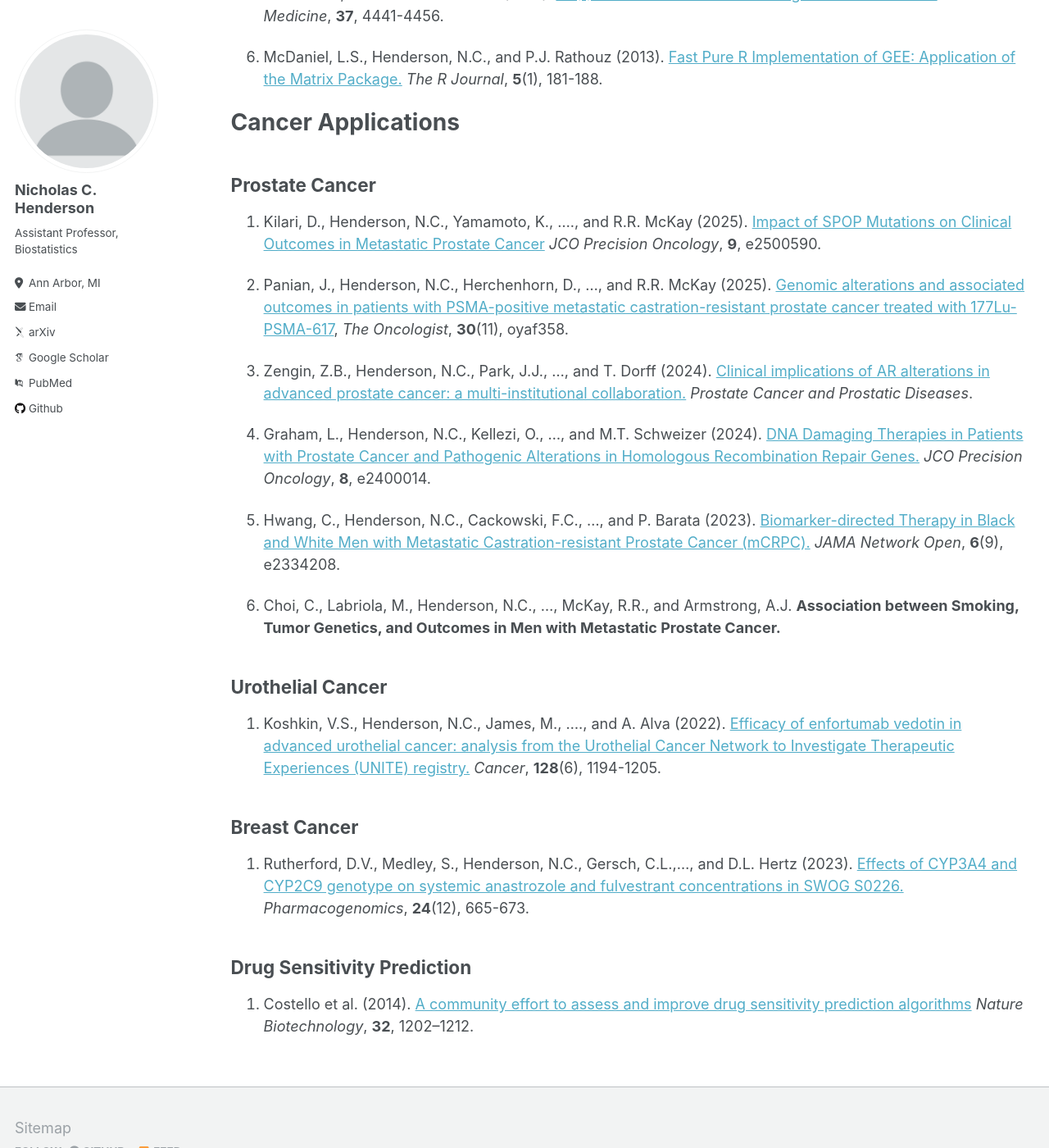
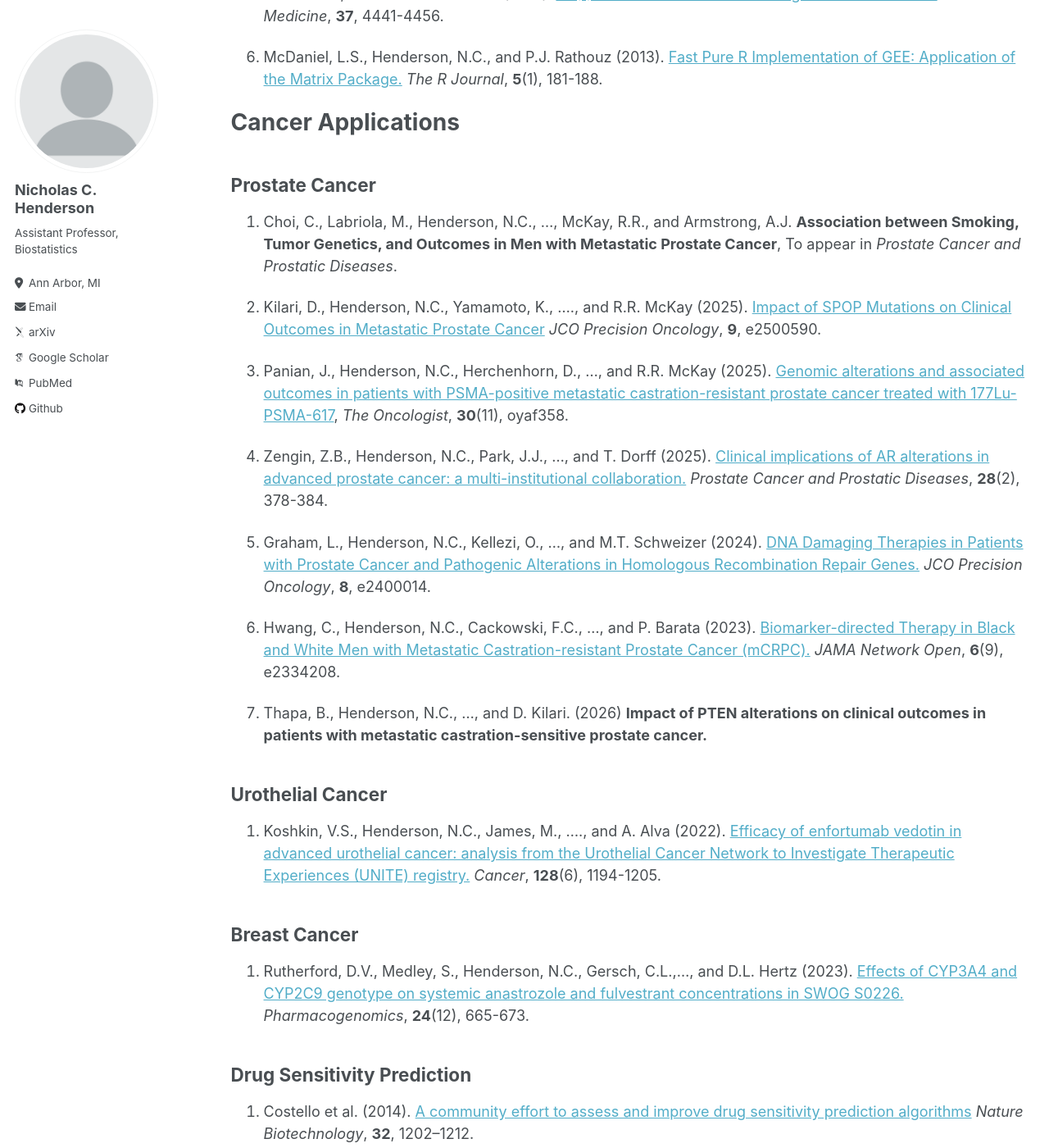
Before and after one commit to nchenderson/nchenderson.github.io, a Jekyll site: the page built from _pages/publications.md, in a window 1280 px wide and 1400 px high, scrolled down 2831 px. Shown: the whole window at 82% size. Built offline with Jekyll 4.4.1, drawn with Linux system fonts in a browser that asks for light colours; some web fonts are replaced; some of the changed text lies outside the part shown.

```diff
--- a/_pages/publications.md
+++ b/_pages/publications.md
@@ -15,21 +15,22 @@ A list of papers grouped by topic, with links to relevant data and **R** code, i
 Heterogeneity of Treatment Effect
 ======
 
-1. Kabata, D., Henderson, N.C., and R. Varadhan (2025). [Quantifying uncertainty of individualized treatment effects in right-censored survival data: A comparison of Bayesian additive regression trees and causal survival forest](https://link.springer.com/article/10.1007/s10742-025-00362-9) Health Services and Outcomes Research Methodology.
+1. Ashouri, M., and N.C. Henderson (2026). [Evaluating and Testing for Actionable Treatment Effect Heterogeneity](https://journals.sagepub.com/doi/10.1177/09622802261470081), To appear in *Statistical Methods in Medical Research*
 
-2. Segal, J.B., Varadhan, R., Groenwold, R.H.H., Henderson, N.C.,..., and M. Burcu (2023). [Assessing Heterogeneity of Treatment Effect in Real-World Data.](https://www.acpjournals.org/doi/abs/10.7326/M22-1510) *Annals of Internal Medicine*, **176**(4), 536-544.
+2. Kabata, D., Henderson, N.C., and R. Varadhan (2025). [Quantifying uncertainty of individualized treatment effects in right-censored survival data: A comparison of Bayesian additive regression trees and causal survival forest](https://link.springer.com/article/10.1007/s10742-025-00362-9) Health Services and Outcomes Research Methodology.
 
-3. Henderson, N.C., Louis, T.A., Rosner, G.L., and R. Varadhan (2020). [Individualized Treatment Effects with Censored Data via Fully Nonparametric Bayesian Accelerated Failure Time Models.](https://academic.oup.com/biostatistics/article/21/1/50/5056258) *Biostatistics*, **21**, 50-68.
+3. Segal, J.B., Varadhan, R., Groenwold, R.H.H., Henderson, N.C.,..., and M. Burcu (2023). [Assessing Heterogeneity of Treatment Effect in Real-World Data.](https://www.acpjournals.org/doi/abs/10.7326/M22-1510) *Annals of Internal Medicine*, **176**(4), 536-544.
 
-4. Lesko, C.R., Henderson, N.C., and R. Varadhan (2018). [Considerations when Assessing Heterogeneity of Treatment Effect in Patient-Centered Outcomes Research.](https://www.sciencedirect.com/science/article/abs/pii/S0895435617301099) *Journal of Clinical Epidemiology*, **100**, 22-31.
+4. Henderson, N.C., Louis, T.A., Rosner, G.L., and R. Varadhan (2020). [Individualized Treatment Effects with Censored Data via Fully Nonparametric Bayesian Accelerated Failure Time Models.](https://academic.oup.com/biostatistics/article/21/1/50/5056258) *Biostatistics*, **21**, 50-68.
 
-5. Henderson, N.C. and R. Varadhan (2018). [Bayesian Bivariate Subgroup Analysis for Risk-Benefit Evaluation.](https://link.springer.com/article/10.1007/s10742-018-0188-1) *Health Services and Outcomes Research Methodology*, **18**(4), 244-264.
+5. Lesko, C.R., Henderson, N.C., and R. Varadhan (2018). [Considerations when Assessing Heterogeneity of Treatment Effect in Patient-Centered Outcomes Research.](https://www.sciencedirect.com/science/article/abs/pii/S0895435617301099) *Journal of Clinical Epidemiology*, **100**, 22-31.
 
-6. Wang, C., Louis, T.A., Henderson, N.C., Weiss, C.O., and R. Varadhan (2018). [BEANZ: A Web-based Software for Bayesian Analysis of Heterogeneous Treatment Effect in Patient-Centered Outcomes Research.](https://www.jstatsoft.org/article/view/v085i07) *Journal of Statistical Software*, **85**(7), 1-31.
+6. Henderson, N.C. and R. Varadhan (2018). [Bayesian Bivariate Subgroup Analysis for Risk-Benefit Evaluation.](https://link.springer.com/article/10.1007/s10742-018-0188-1) *Health Services and Outcomes Research Methodology*, **18**(4), 244-264.
 
-7. Henderson, N.C., Louis, T.A., Wang, C., and R. Varadhan (2016). [Bayesian Analysis of Heterogeneous Treatment Effects for Patient-Centered Outcomes Research.](https://link.springer.com/article/10.1007/s10742-016-0159-3) *Health Services and Outcomes Research Methodology*, **16**(4), 213-233.
+7. Wang, C., Louis, T.A., Henderson, N.C., Weiss, C.O., and R. Varadhan (2018). [BEANZ: A Web-based Software for Bayesian Analysis of Heterogeneous Treatment Effect in Patient-Centered Outcomes Research.](https://www.jstatsoft.org/article/view/v085i07) *Journal of Statistical Software*, **85**(7), 1-31.
 
-8. Ashouri, M., and N.C. Henderson (2025). [Evaluating and Testing for Actionable Treatment Effect Heterogeneity](https://arxiv.org/abs/2503.04093) ArXiv preprint.
+8. Henderson, N.C., Louis, T.A., Wang, C., and R. Varadhan (2016). [Bayesian Analysis of Heterogeneous Treatment Effects for Patient-Centered Outcomes Research.](https://link.springer.com/article/10.1007/s10742-016-0159-3) *Health Services and Outcomes Research Methodology*, **16**(4), 213-233.
+
 
 
 
@@ -95,17 +96,20 @@ Computational Statistics
 # Cancer Applications
 
 ## Prostate Cancer
-1. Kilari, D., Henderson, N.C., Yamamoto, K., ...., and R.R. McKay (2025). [Impact of SPOP Mutations on Clinical Outcomes in Metastatic Prostate Cancer](https://ascopubs.org/doi/abs/10.1200/PO-25-00590) *JCO Precision Oncology*, **9**, e2500590.
 
-2. Panian, J., Henderson, N.C., Herchenhorn, D., ..., and R.R. McKay (2025). [Genomic alterations and associated outcomes in patients with PSMA-positive metastatic castration-resistant prostate cancer treated with 177Lu-PSMA-617](), *The Oncologist*, **30**(11), oyaf358.
+1. Choi, C., Labriola, M., Henderson, N.C., ..., McKay, R.R., and Armstrong, A.J. **Association between Smoking, Tumor Genetics, and Outcomes in Men with Metastatic Prostate Cancer**, To appear in *Prostate Cancer and Prostatic Diseases*.
 
-3. Zengin, Z.B., Henderson, N.C., Park, J.J., ..., and T. Dorff (2024). [Clinical implications of AR alterations in advanced prostate cancer: a multi-institutional collaboration.](https://www.nature.com/articles/s41391-024-00805-3) *Prostate Cancer and Prostatic Diseases*.
+2. Kilari, D., Henderson, N.C., Yamamoto, K., ...., and R.R. McKay (2025). [Impact of SPOP Mutations on Clinical Outcomes in Metastatic Prostate Cancer](https://ascopubs.org/doi/abs/10.1200/PO-25-00590) *JCO Precision Oncology*, **9**, e2500590.
 
-4. Graham, L., Henderson, N.C., Kellezi, O., ..., and M.T. Schweizer (2024). [DNA Damaging Therapies in Patients with Prostate Cancer and Pathogenic Alterations in Homologous Recombination Repair Genes.](https://ascopubs.org/doi/full/10.1200/PO.24.00014) *JCO Precision Oncology*, **8**, e2400014.
+3. Panian, J., Henderson, N.C., Herchenhorn, D., ..., and R.R. McKay (2025). [Genomic alterations and associated outcomes in patients with PSMA-positive metastatic castration-resistant prostate cancer treated with 177Lu-PSMA-617](), *The Oncologist*, **30**(11), oyaf358.
 
-5. Hwang, C., Henderson, N.C., Cackowski, F.C., ..., and P. Barata (2023). [Biomarker-directed Therapy in Black and White Men with Metastatic Castration-resistant Prostate Cancer (mCRPC).](https://jamanetwork.com/journals/jamanetworkopen/article-abstract/2809637) *JAMA Network Open*, **6**(9), e2334208.
+4. Zengin, Z.B., Henderson, N.C., Park, J.J., ..., and T. Dorff (2025). [Clinical implications of AR alterations in advanced prostate cancer: a multi-institutional collaboration.](https://www.nature.com/articles/s41391-024-00805-3) *Prostate Cancer and Prostatic Diseases*, **28**(2), 378-384.
 
-6. Choi, C., Labriola, M., Henderson, N.C., ..., McKay, R.R., and Armstrong, A.J. **Association between Smoking, Tumor Genetics, and Outcomes in Men with Metastatic Prostate Cancer.**
+5. Graham, L., Henderson, N.C., Kellezi, O., ..., and M.T. Schweizer (2024). [DNA Damaging Therapies in Patients with Prostate Cancer and Pathogenic Alterations in Homologous Recombination Repair Genes.](https://ascopubs.org/doi/full/10.1200/PO.24.00014) *JCO Precision Oncology*, **8**, e2400014.
+
+6. Hwang, C., Henderson, N.C., Cackowski, F.C., ..., and P. Barata (2023). [Biomarker-directed Therapy in Black and White Men with Metastatic Castration-resistant Prostate Cancer (mCRPC).](https://jamanetwork.com/journals/jamanetworkopen/article-abstract/2809637) *JAMA Network Open*, **6**(9), e2334208.
+
+7. Thapa, B., Henderson, N.C., ..., and D. Kilari. (2026) **Impact of PTEN alterations on clinical outcomes in patients with metastatic castration-sensitive prostate cancer.**
 
 
 ## Urothelial Cancer
```
Also changed, not shown: _pages/software.md (+1 -0 lines).
